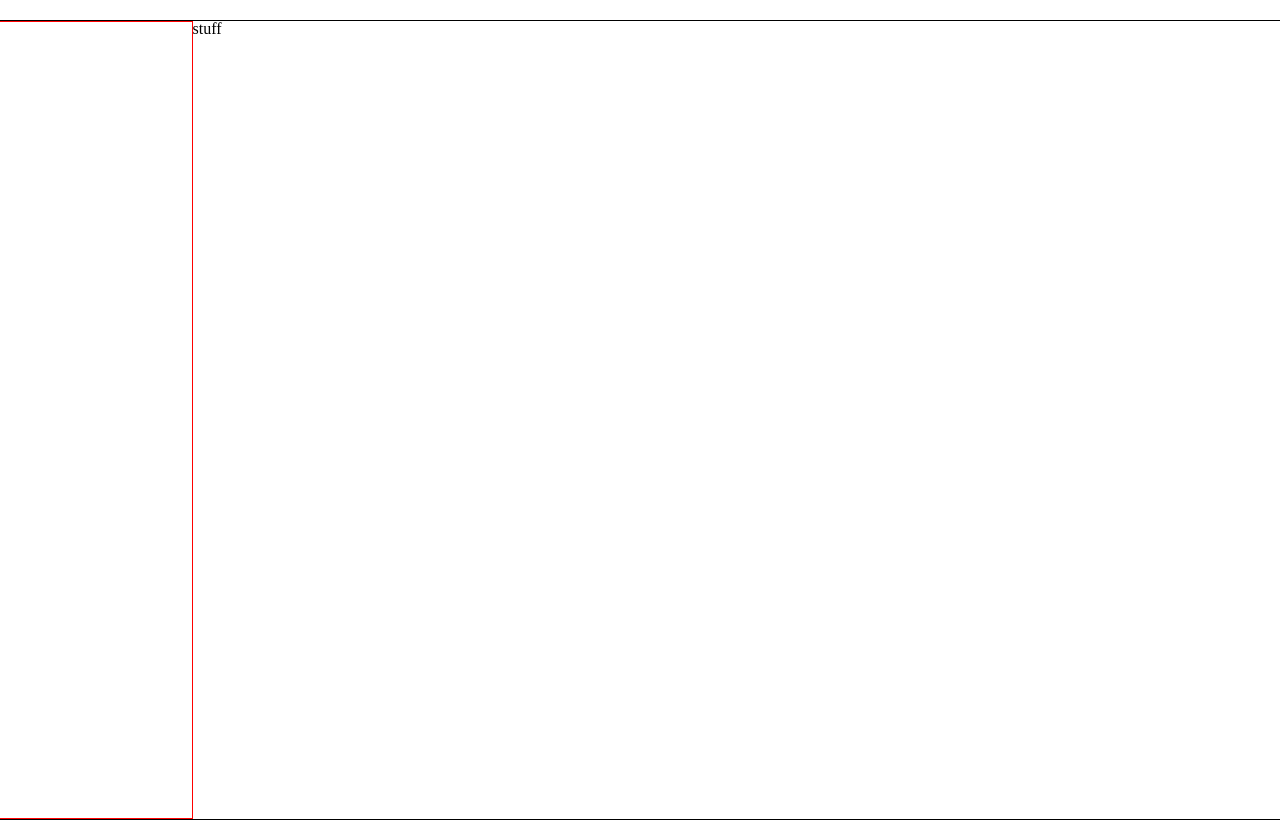
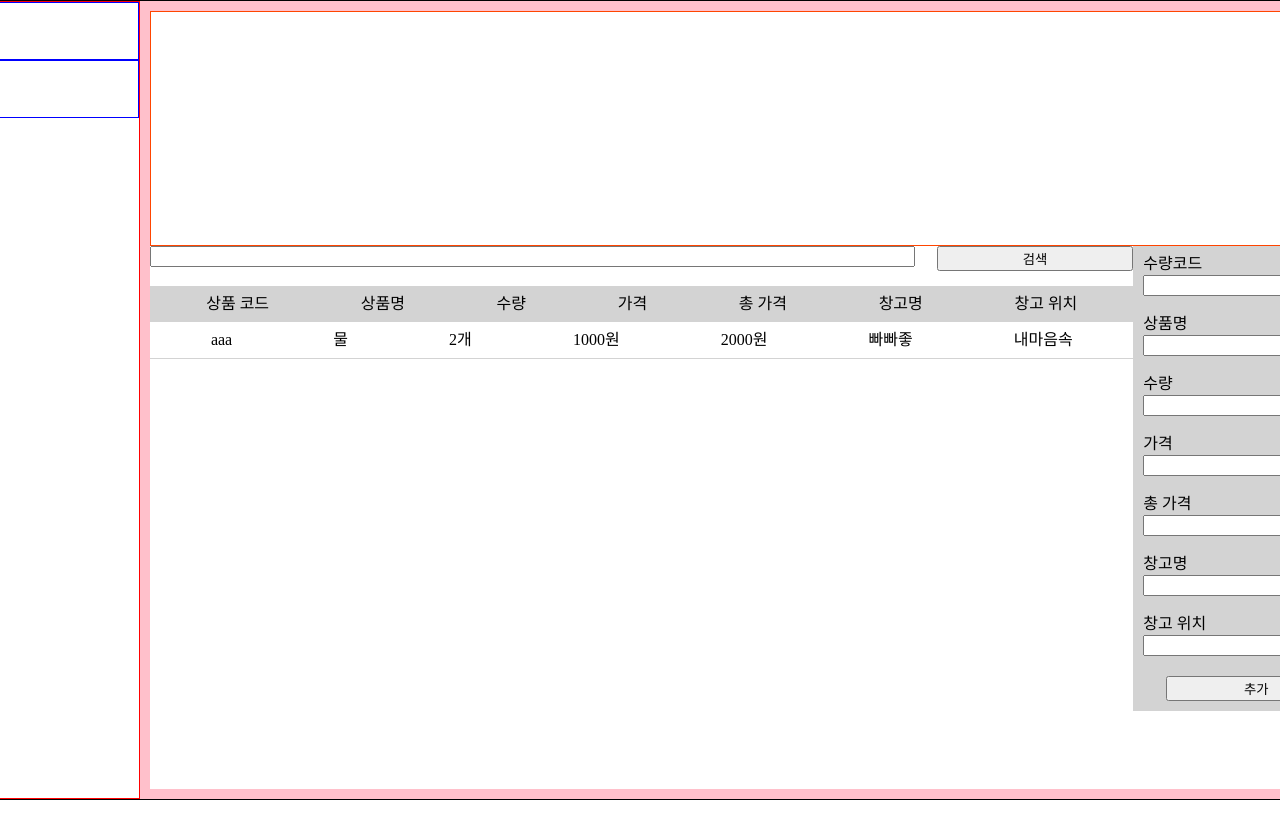
Before and after one commit to mskim0425/asap, a React (Create React App) app in the folder asap/: page /stuff in a window 1280 px wide. Shown: the top 820 px of the page. Built offline with nearby package versions, Linux system fonts and the light colour scheme.

Commit message:
재고관리 와이어프레임

```diff
--- a/asap/src/Pages/Stuff.js
+++ b/asap/src/Pages/Stuff.js
@@ -1,5 +1,69 @@
-function Stuff() {
-  return <div>stuff</div>;
+import "../style/stuff.css";
+
+export default function Stuff() {
+  return (
+    <div className="container">
+      <div className="visualization"></div>
+      <div className="data">
+        <div className="search">
+          <input type="text" />
+          <button>검색</button>
+        </div>
+        <div className="list">
+          <div>
+            <span>상품 코드</span>
+            <span>상품명</span>
+            <span>수량</span>
+            <span>가격</span>
+            <span>총 가격</span>
+            <span>창고명</span>
+            <span>창고 위치</span>
+          </div>
+          <div>
+            <span>aaa</span>
+            <span>물</span>
+            <span>2개</span>
+            <span>1000원</span>
+            <span>2000원</span>
+            <span>빠빠좋</span>
+            <span>내마음속</span>
+          </div>
+        </div>
+      </div>
+      <div className="add-data">
+        <div>
+          <h4>수량코드</h4>
+          <input type="text" id="code"></input>
+        </div>
+        <div>
+          <h4>상품명</h4>
+          <input type="text" id="name"></input>
+        </div>
+        <div>
+          <h4>수량</h4>
+          <input type="text" id="code"></input>
+        </div>
+        <div>
+          <h4>가격</h4>
+          <input type="text" id="code"></input>
+        </div>
+        <div>
+          <h4>총 가격</h4>
+          <input type="text" id="code"></input>
+        </div>
+        <div>
+          <h4>창고명</h4>
+          <input type="text" id="code"></input>
+        </div>
+        <div>
+          <h4>창고 위치</h4>
+          <input type="text" id="code"></input>
+        </div>
+        <div className="button">
+          <button>추가</button>
+        </div>
+      </div>
+      <section></section>
+    </div>
+  );
 }
-
-export default Stuff;
--- a/asap/src/component/Sidebar.css
+++ b/asap/src/component/Sidebar.css
@@ -1,4 +1,10 @@
-.Sidebar{
-    width: 20%;
-    border: 1px solid red;
+.Sidebar {
+  box-sizing: border-box;
+  width: 20%;
+  border: 1px solid red;
 }
+
+.menu-button {
+  border: 1px solid blue;
+  padding: 20px;
+}
--- a/asap/src/component/Sidebar.js
+++ b/asap/src/component/Sidebar.js
@@ -1,23 +1,27 @@
 import { useNavigate } from "react-router-dom";
-import "./Sidebar.css"
+import "./Sidebar.css";
 
 export default function Sidebar() {
-  const navigate = useNavigate()
+  const navigate = useNavigate();
 
   const link = (e) => {
-    if(e.target.innerText === "Dashboard"){
-      navigate("/")
-    }else{
-      navigate(e.target.innerText)
+    if (e.target.innerText === "Dashboard") {
+      navigate("/");
+    } else {
+      navigate(e.target.innerText);
     }
-  }
+  };
 
-  const tab = ["Dashboard", "Stuff"]
+  const tab = ["Dashboard", "Stuff"];
 
   return (
     <section className="Sidebar">
-      {tab.map(el => {
-        return <div key={el} onClick={link}>{el}</div>
+      {tab.map((el) => {
+        return (
+          <div key={el} onClick={link} className="menu-button">
+            {el}
+          </div>
+        );
       })}
     </section>
   );
--- a/asap/src/style.css
+++ b/asap/src/style.css
@@ -105,11 +105,7 @@ nav,
 section {
   display: block;
 }
-body {
-  line-height: 1;
-  display: flex;
-  justify-content: center;
-}
+
 ol,
 ul {
   list-style: none;
@@ -130,11 +126,18 @@ table {
   border-spacing: 0;
 }
 
+body {
+  line-height: 1;
+  position: relative;
+}
+
 .body {
-  margin-top: 20px;
+  position: absolute;
+  left: 50%;
+  transform: translate(-50%);
   width: 1500px;
   height: 100vh;
-  border: 1px solid black;
+  border: 1px solid;
   box-sizing: border-box;
   display: flex;
 }
--- /dev/null
+++ b/asap/src/style/stuff.css
@@ -0,0 +1,75 @@
+.container {
+  box-sizing: border-box;
+  width: 100%;
+  border: 10px solid pink;
+}
+
+.visualization {
+  width: 100%;
+  height: 30%;
+  border: 1px solid orangered;
+}
+
+.data {
+  /* border: 1px solid red; */
+  float: left;
+  width: 80%;
+}
+.search {
+  /* border: 1px solid red; */
+  overflow: hidden;
+}
+input[type="text"] {
+  float: left;
+  width: 77%;
+}
+
+input[type="text"] ~ button {
+  width: 20%;
+  float: right;
+}
+
+.list > div:nth-child(1),
+.list > div:nth-child(2) {
+  padding: 10px;
+  display: flex;
+  justify-content: space-around;
+}
+
+.list > div:nth-child(1) {
+  background-color: lightgray;
+  margin-top: 15px;
+}
+
+.list > div:nth-child(2) {
+  border-bottom: 1px solid lightgray;
+}
+
+.add-data {
+  /* border: 1px solid blue; */
+  float: right;
+  width: 20%;
+  background-color: lightgray;
+}
+
+.add-data div {
+  box-sizing: border-box;
+  padding: 10px;
+  /* border: 1px solid red; */
+  overflow: hidden;
+  width: 100%;
+}
+
+.add-data div h4 {
+  margin-bottom: 3px;
+}
+
+.button {
+  /* border: 1px solid red; */
+  width: 100%;
+  display: flex;
+  justify-content: center;
+}
+.add-data button {
+  width: 80%;
+}
```
